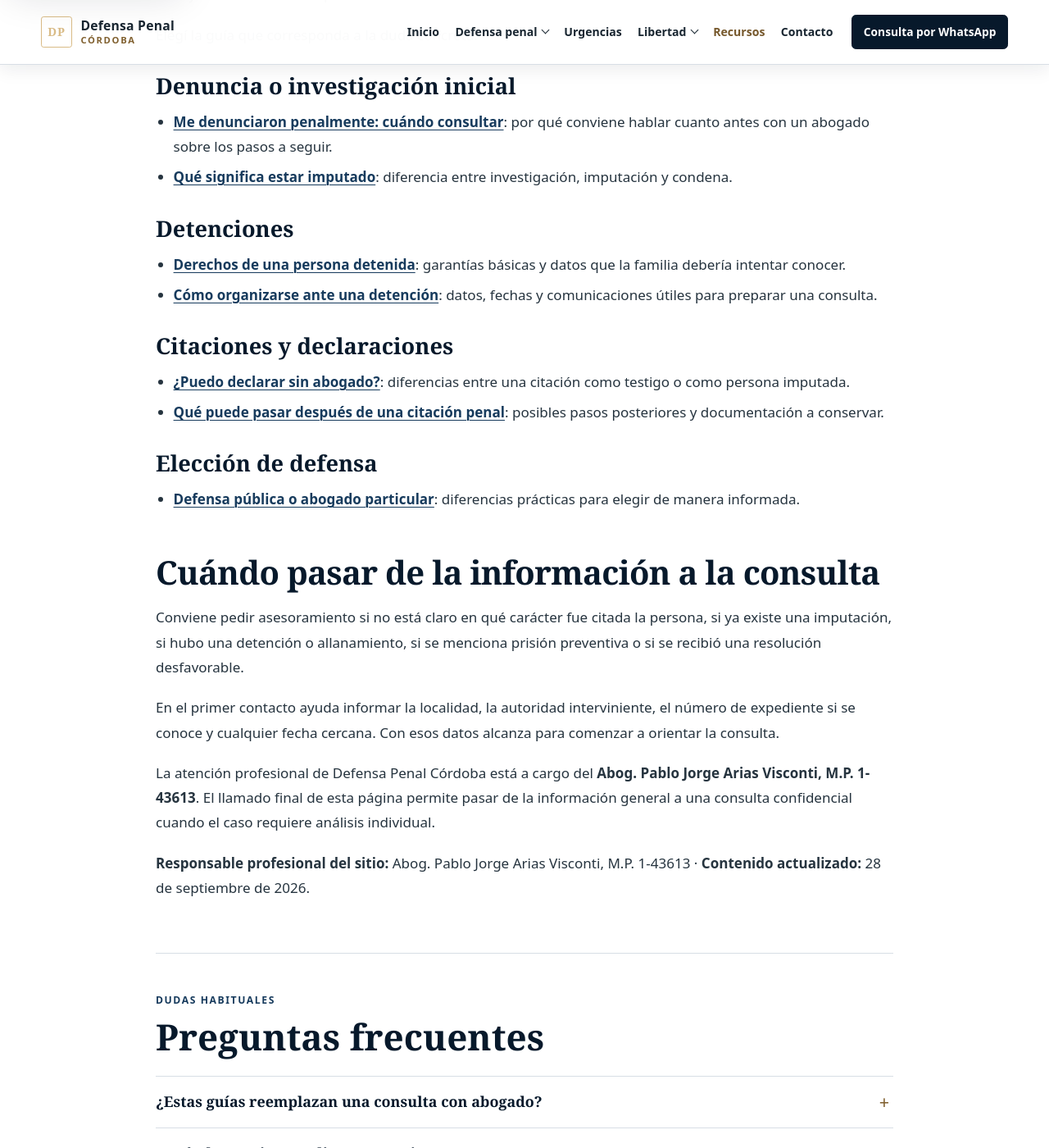
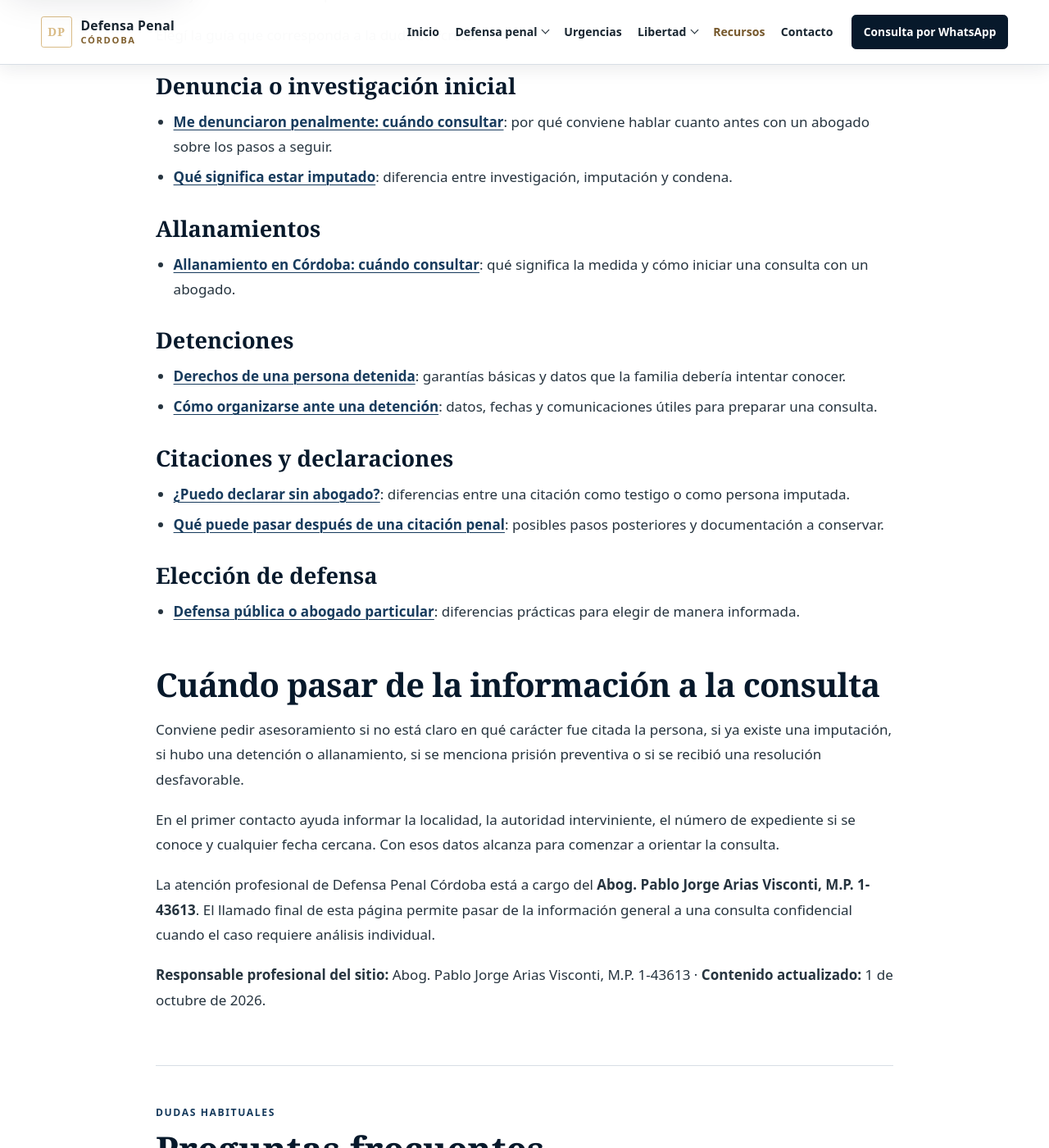
Before and after one commit to Elitedomainsx/Defensa-Penal-Cordoba, a Jekyll site: the page built from orientacion-penal.md, in a window 1280 px wide and 1400 px high, scrolled down 957 px. Shown: the whole window at 82% size. Built offline with Jekyll 4.4.1, drawn with Linux system fonts in a browser that asks for light colours.

Commit message:
Link allanamiento guide from penal orientation

```diff
--- a/orientacion-penal.md
+++ b/orientacion-penal.md
@@ -4,8 +4,8 @@ title: "Orientación penal en Córdoba | Guías prácticas"
 h1: "Orientación penal en Córdoba"
 description: "Guías breves para comprender denuncias, detenciones, citaciones y declaraciones en causas penales de Córdoba, y saber cuándo consultar."
 quick: "Estas guías explican situaciones frecuentes con lenguaje claro. Sirven para ordenar preguntas y evitar decisiones apresuradas, pero no reemplazan el análisis del expediente ni el asesoramiento de un abogado penalista."
-last_updated: "28 de septiembre de 2026"
-last_modified_at: "2026-09-28"
+last_updated: "1 de octubre de 2026"
+last_modified_at: "2026-10-01"
 hide_related_services: true
 faq:
   - q: "¿Estas guías reemplazan una consulta con abogado?"
@@ -24,6 +24,10 @@ Elegí la guía que corresponda a la duda concreta:
 
 - [Me denunciaron penalmente: cuándo consultar](/me-denunciaron-penalmente-cordoba/): por qué conviene hablar cuanto antes con un abogado sobre los pasos a seguir.
 - [Qué significa estar imputado](/orientacion-penal/que-significa-estar-imputado/): diferencia entre investigación, imputación y condena.
+
+### Allanamientos
+
+- [Allanamiento en Córdoba: cuándo consultar](/allanamiento-penal-cordoba/): qué significa la medida y cómo iniciar una consulta con un abogado.
 
 ### Detenciones
 
```
